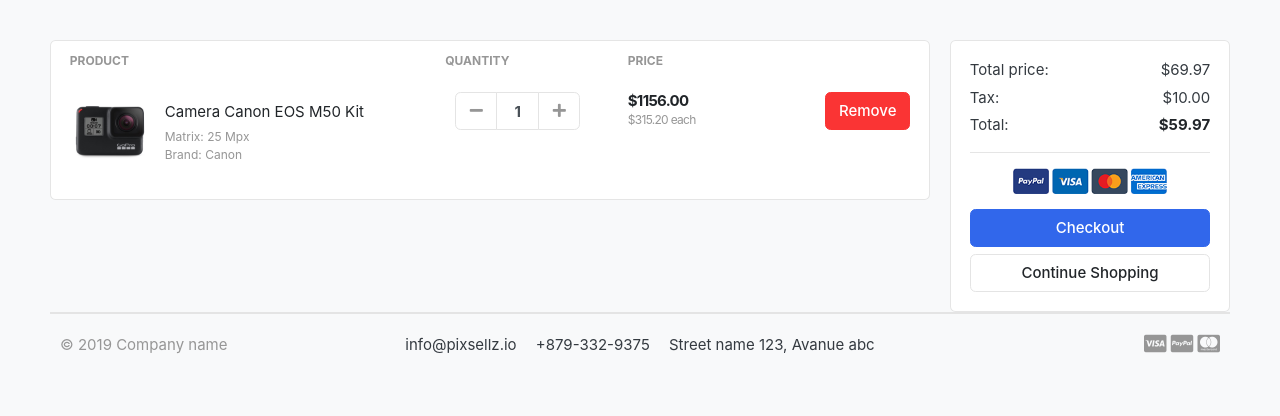
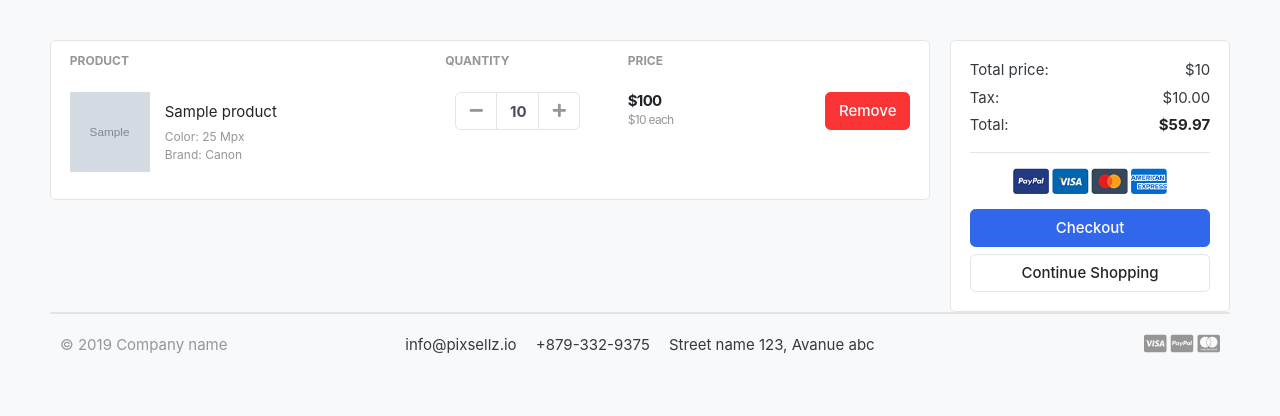
Before and after one commit to Grayson-choi/django_ecommerce, a Django app: template templates/store/cart.html in a window 1280 px wide. Shown: the part 118-534 px from the top of the page. Run offline with Django 3.2, Linux system fonts and the light colour scheme; tables that the repository leaves empty hold one stand-in row (values such as "Sample post"); the template is opened without the code that fills it: values that come from a table or form of the project are taken from there, most other values are stand-ins (such as "Sample title", 1, 10 or a date in 2020); grey boxes marked "Sample" are stand-in pictures; some libraries are stand-ins or nearby versions; some web fonts are replaced.

Commit message:
cart 페이지 add cart 구현

```diff
--- a/carts/models.py
+++ b/carts/models.py
@@ -18,5 +18,8 @@
     quantity    = models.IntegerField()
     is_active = models.BooleanField(default=True)
 
+    def sub_total(self):
+        return self.product.price * self.quantity
+
     def __str__(self):
         return self.product
--- a/carts/urls.py
+++ b/carts/urls.py
@@ -3,5 +3,6 @@
 
 urlpatterns = [
     path('', views.cart, name='cart'),
-    path('add_cart/<int:product_id>', views.add_cart, name='add_cart')
+    path('add_cart/<int:product_id>', views.add_cart, name='add_cart'),
+
 ]
--- a/greatkart_template/greatkart_template/greatkart/cart.html
+++ b/greatkart_template/greatkart_template/greatkart/cart.html
@@ -154,6 +154,7 @@
 </tr>
 </thead>
 <tbody>
+
 <tr>
 	<td>
 		<figure class="itemside align-items-center">
--- a/templates/store/cart.html
+++ b/templates/store/cart.html
@@ -22,13 +22,15 @@
     </tr>
     </thead>
     <tbody>
+
+{% for cart_item in cart_items %}
     <tr>
         <td>
             <figure class="itemside align-items-center">
-                <div class="aside"><img src="{% static './images/items/11.jpg' %}" class="img-sm"></div>
+                <div class="aside"><img src="{{ cart_item.product.images.url }}" class="img-sm"></div>
                 <figcaption class="info">
-                    <a href="#" class="title text-dark">Camera Canon EOS M50 Kit</a>
-                    <p class="text-muted small">Matrix: 25 Mpx <br> Brand: Canon</p>
+                    <a href="#" class="title text-dark">{{ cart_item.product.product_name }}</a>
+                    <p class="text-muted small">Color: 25 Mpx <br> Brand: Canon</p>
                 </figcaption>
             </figure>
         </td>
@@ -37,26 +39,26 @@
                         <div class="col">
                             <div class="input-group input-spinner">
                                 <div class="input-group-prepend">
-                                <button class="btn btn-light" type="button" id="button-plus"> <i class="fa fa-minus"></i> </button>
+                                <a class="btn btn-light" type="button" id="button-minus"> <i class="fa fa-minus"></i> </a>
                                 </div>
-                                <input type="text" class="form-control"  value="1">
+                                <input type="text" class="form-control"  value="{{ cart_item.quantity }}">
                                 <div class="input-group-append">
-                                <button class="btn btn-light" type="button" id="button-minus"> <i class="fa fa-plus"></i> </button>
+                                <a href="{% url 'add_cart' cart_item.product.id %}"class="btn btn-light" type="button" id="button-plus"> <i class="fa fa-plus"></i> </a>
                                 </div>
                             </div> <!-- input-group.// -->
                         </div> <!-- col.// -->
         </td>
         <td>
             <div class="price-wrap">
-                <var class="price">$1156.00</var>
-                <small class="text-muted"> $315.20 each </small>
+                <var class="price">${{ cart_item.sub_total }}</var>
+                <small class="text-muted"> ${{ cart_item.product.price }} each </small>
             </div> <!-- price-wrap .// -->
         </td>
         <td class="text-right">
         <a href="" class="btn btn-danger"> Remove</a>
         </td>
     </tr>
-
+{% endfor %}
     </tbody>
     </table>
     </div> <!-- card.// -->
@@ -68,7 +70,7 @@
             <div class="card-body">
                 <dl class="dlist-align">
                 <dt>Total price:</dt>
-                <dd class="text-right">$69.97</dd>
+                <dd class="text-right">${{ total }}</dd>
                 </dl>
                 <dl class="dlist-align">
                 <dt>Tax:</dt>
```
Also changed, not shown: carts/views.py (+8 -8 lines).
